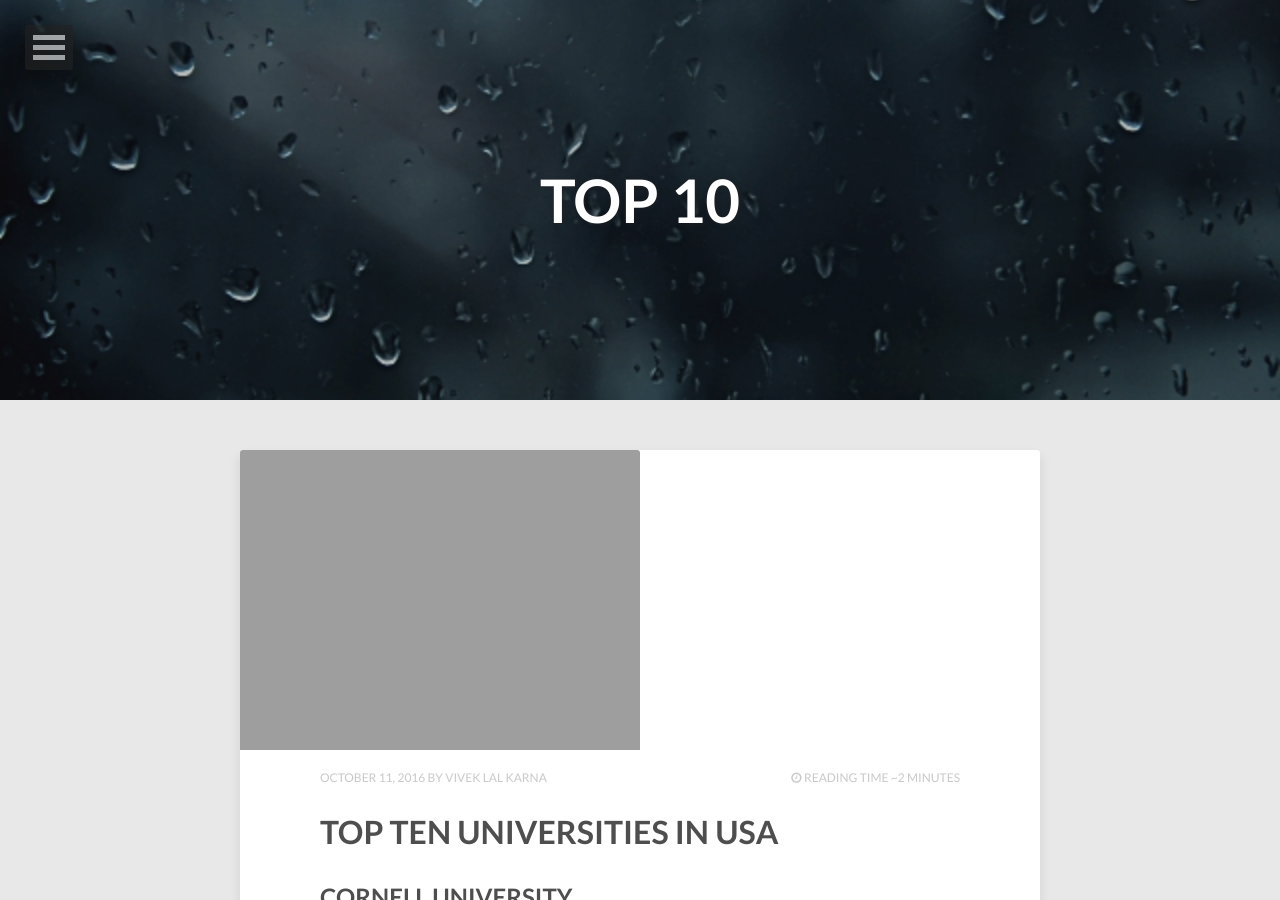
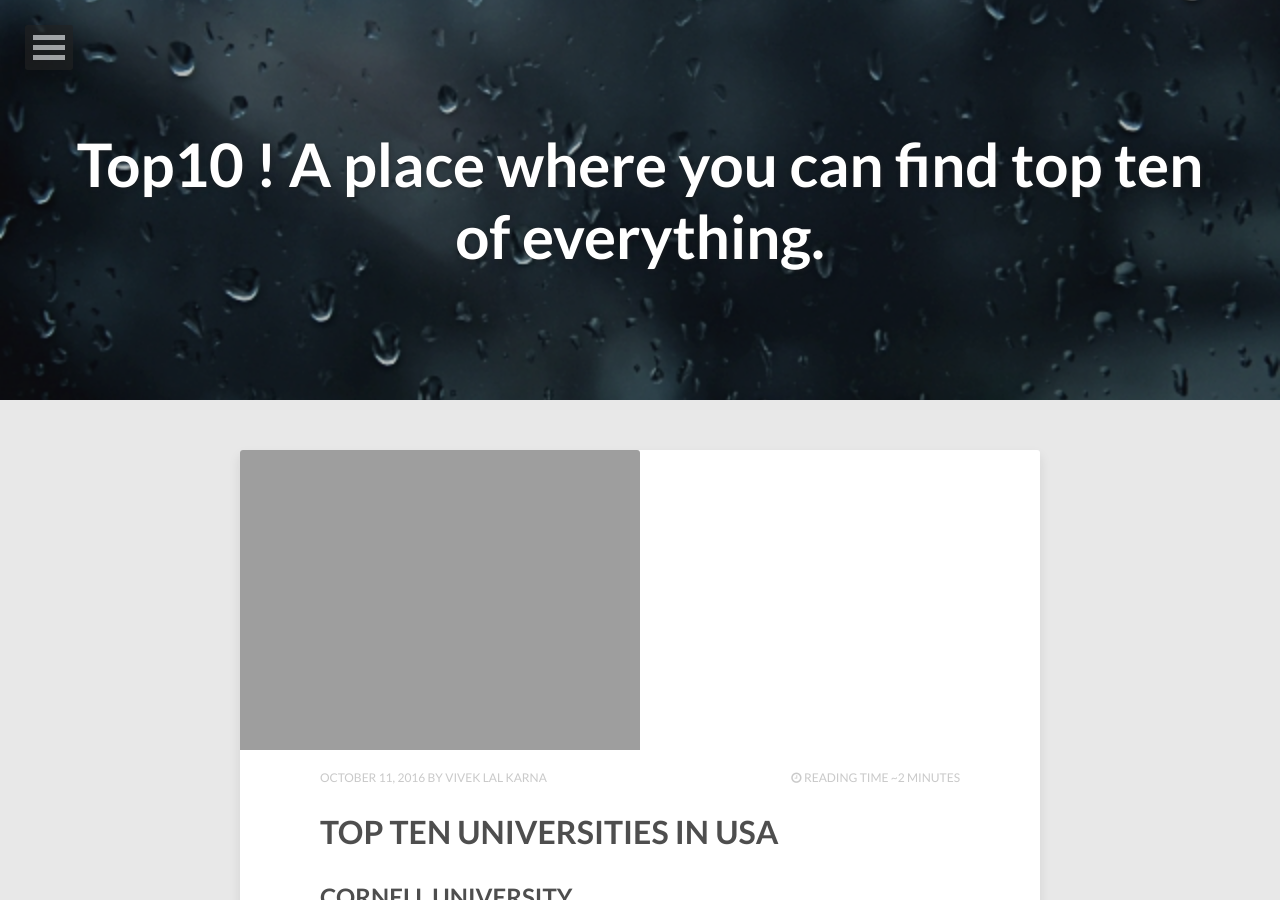
Before and after one commit to vivek1karna/topten, a Jekyll site: the page built from index.html, in a window 1280 px wide and 900 px high. Built offline with Jekyll 4.4.1, drawn with Linux system fonts in a browser that asks for light colours; nearby versions of some CDN libraries; the list of posts is cut into pages by our own code.

Commit message:
Update _config.yml

```diff
--- a/_config.yml
+++ b/_config.yml
@@ -1,4 +1,4 @@
-title:            TOP 10
+title:            Top10 ! A place where you can find top ten of everything.
 description:      A responsive Jekyll theme with modern tendencies from designer Michael Rose.
 disqus_shortname: TOPTEN
 reading_time:     true
```
